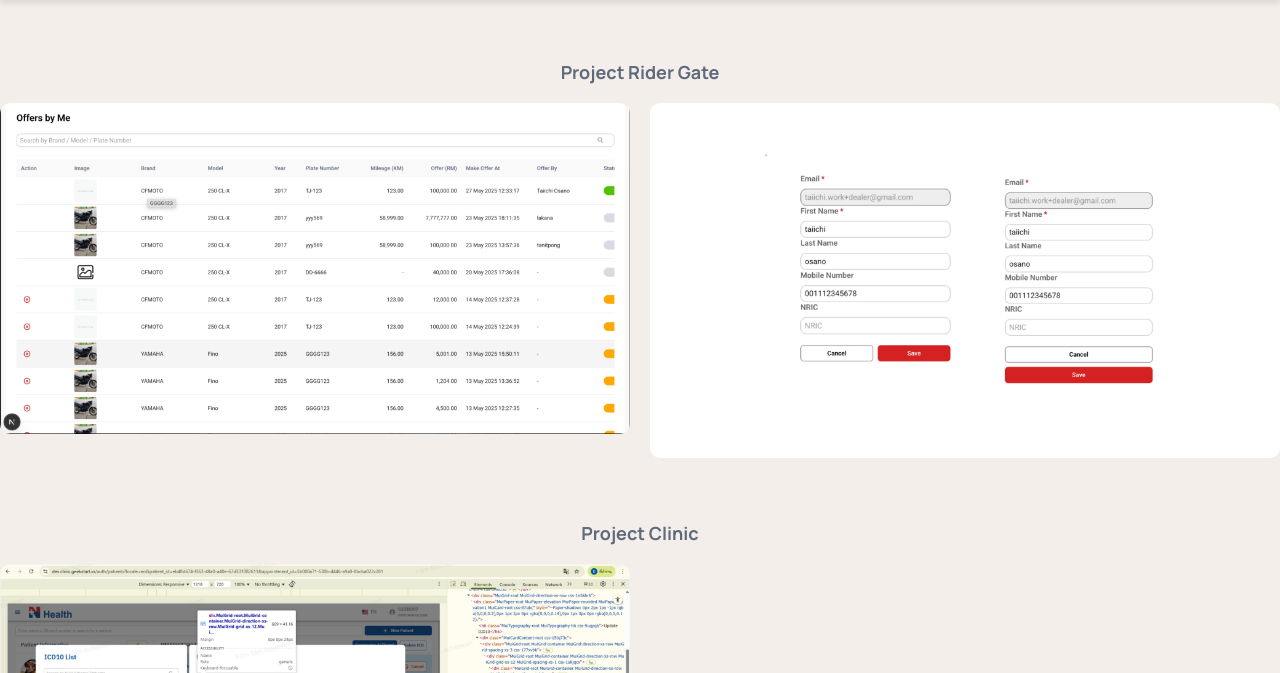
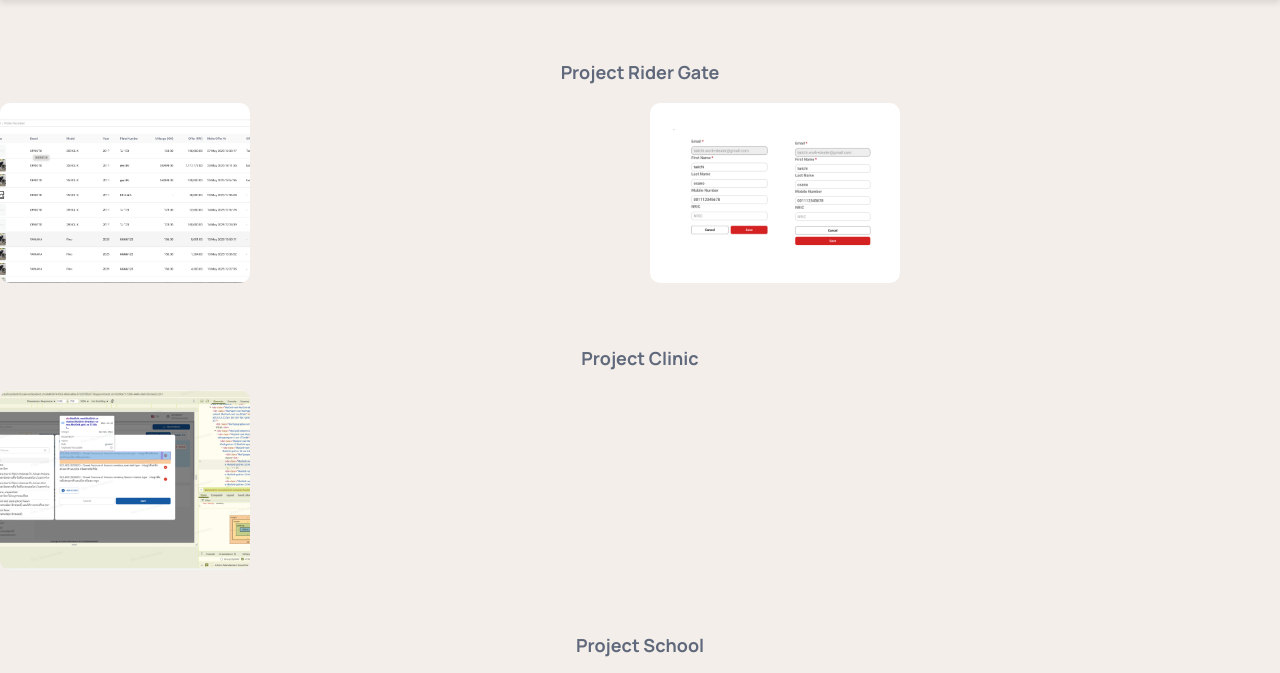
Before and after one commit to suteewann/suteewann.github.io, a plain HTML site: page geekstart.html in a window 1280 px wide. Shown: the part 85-758 px from the top of the page. Drawn offline with Linux system fonts and the light colour scheme.

Commit message:
Update style_project-geekstart.css

```diff
--- a/style_project-geekstart.css
+++ b/style_project-geekstart.css
@@ -395,7 +395,7 @@
   }
   .Project {
     display: grid;
-    grid-template-columns: repeat(2, 1fr); /* จัดให้เป็น 4 คอลัมน์ */
+    grid-template-columns: repeat(2, 1fr);
     gap: 20px; /* ระยะห่างระหว่างการ์ด */
     padding: 20px;
     justify-items: center; /* จัดให้อยู่ตรงกลาง */
@@ -420,9 +420,10 @@
 }
 
 .project_images img {
-    width: 100%;
+    width: 250px;
+    height: 180px;
+    object-fit: cover;
     border-radius: 10px;
-    display: block;
 }
 
 /* Responsive สำหรับมือถือ */
```
